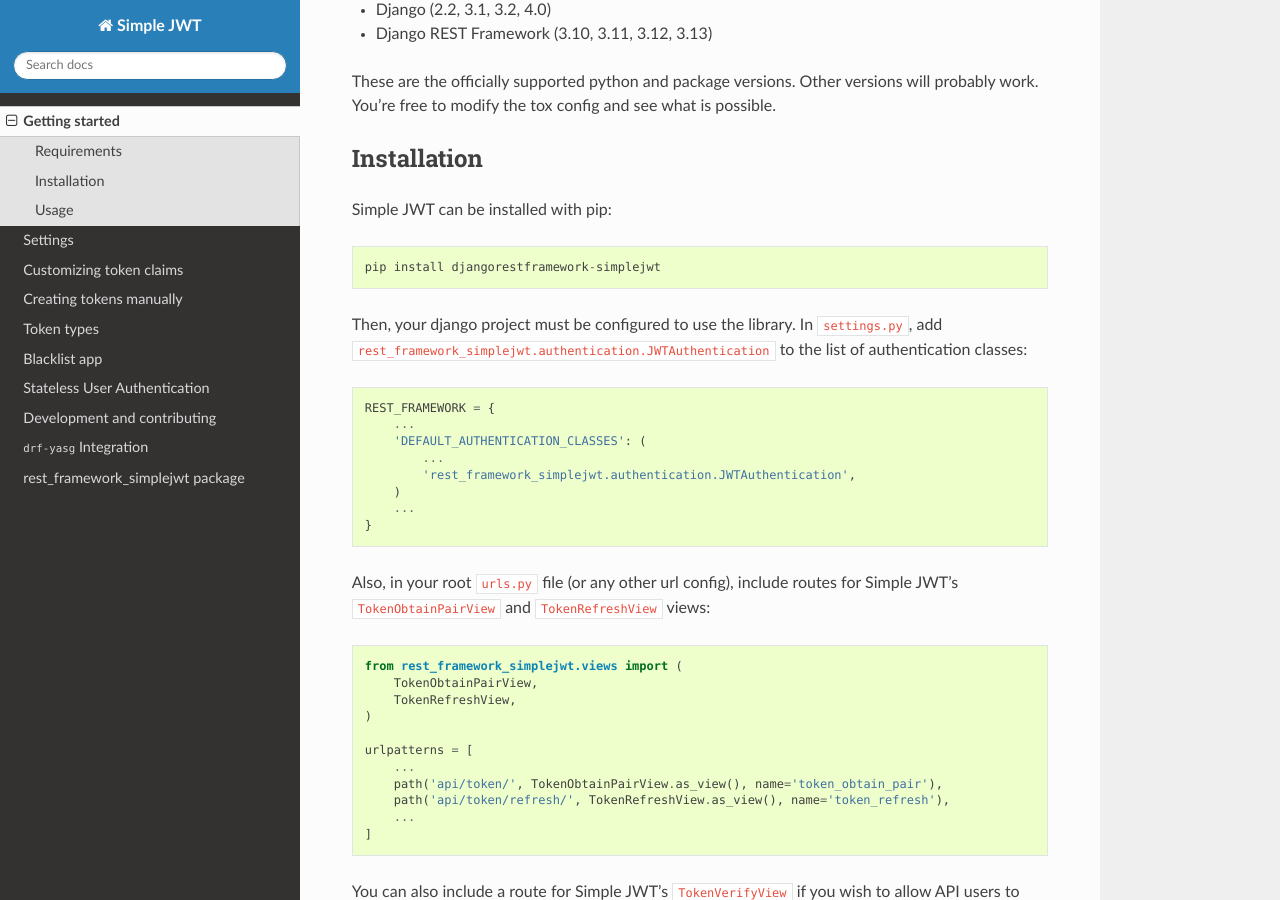
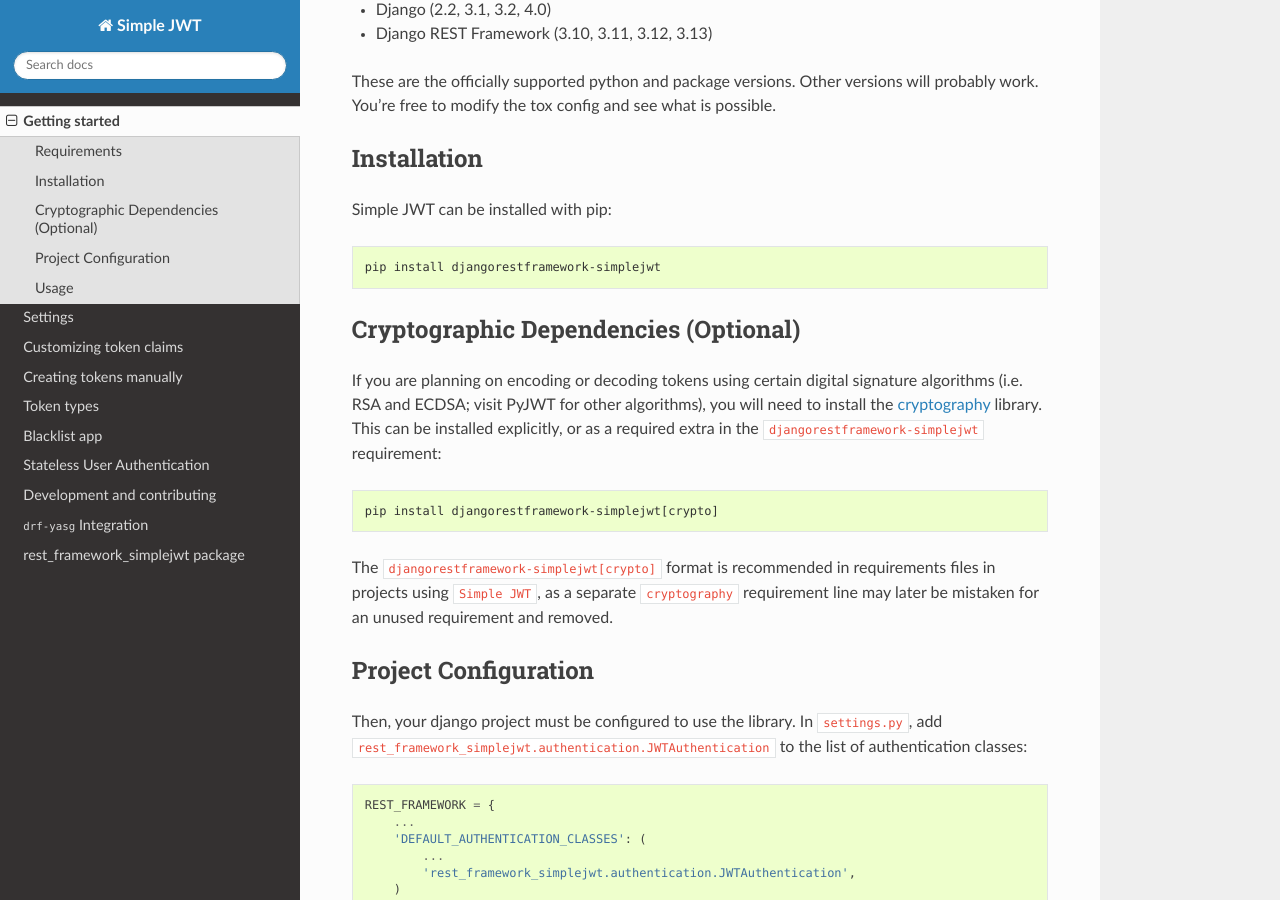
Before and after one commit to cr313/rest_framework_simple, a Sphinx documentation site: the page built from docs/getting_started.rst, in a window 1280 px wide and 900 px high, scrolled down 242 px. Built offline with Sphinx 7.4.7 and the Read the Docs theme 2.0.0, drawn with Linux system fonts in a browser that asks for light colours; the version number could not be read and is left out.

Commit message:
Fixed issue #543 (#586)
* Allow optional installation of the 'cryptography' package (#543)

* Update docs (#543)

* Update docs (#543)

* Update docs/getting_started.rst

Co-authored-by: Andrew Chen Wang <60190294+Andrew-Chen-Wang@users.noreply.github.com>

* fix for code-block (#543)

* another fix for code-block (#543)

* fix: removed extra line (#543)

Co-authored-by: Andrew Chen Wang <60190294+Andrew-Chen-Wang@users.noreply.github.com>

```diff
--- a/docs/getting_started.rst
+++ b/docs/getting_started.rst
@@ -17,9 +17,33 @@ possible.
 Installation
 ------------
 
-Simple JWT can be installed with pip::
+Simple JWT can be installed with pip:
+
+.. code-block:: console
 
   pip install djangorestframework-simplejwt
+
+
+Cryptographic Dependencies (Optional)
+-------------------------------------
+
+If you are planning on encoding or decoding tokens using certain digital
+signature algorithms (i.e. RSA and ECDSA; visit PyJWT for other algorithms), you will need to install the
+cryptography_ library. This can be installed explicitly, or as a required
+extra in the ``djangorestframework-simplejwt`` requirement:
+
+.. code-block:: console
+
+  pip install djangorestframework-simplejwt[crypto]
+
+The ``djangorestframework-simplejwt[crypto]`` format is recommended in requirements
+files in projects using ``Simple JWT``, as a separate ``cryptography`` requirement
+line may later be mistaken for an unused requirement and removed.
+
+.. _`cryptography`: https://cryptography.io
+
+Project Configuration
+---------------------
 
 Then, your django project must be configured to use the library.  In
 ``settings.py``, add
--- a/setup.py
+++ b/setup.py
@@ -29,6 +29,9 @@ extras_require = {
     ],
     "python-jose": [
         "python-jose==3.3.0",
+    ],
+    "crypto": [
+        "cryptography>=3.3.1",
     ],
 }
 
```
